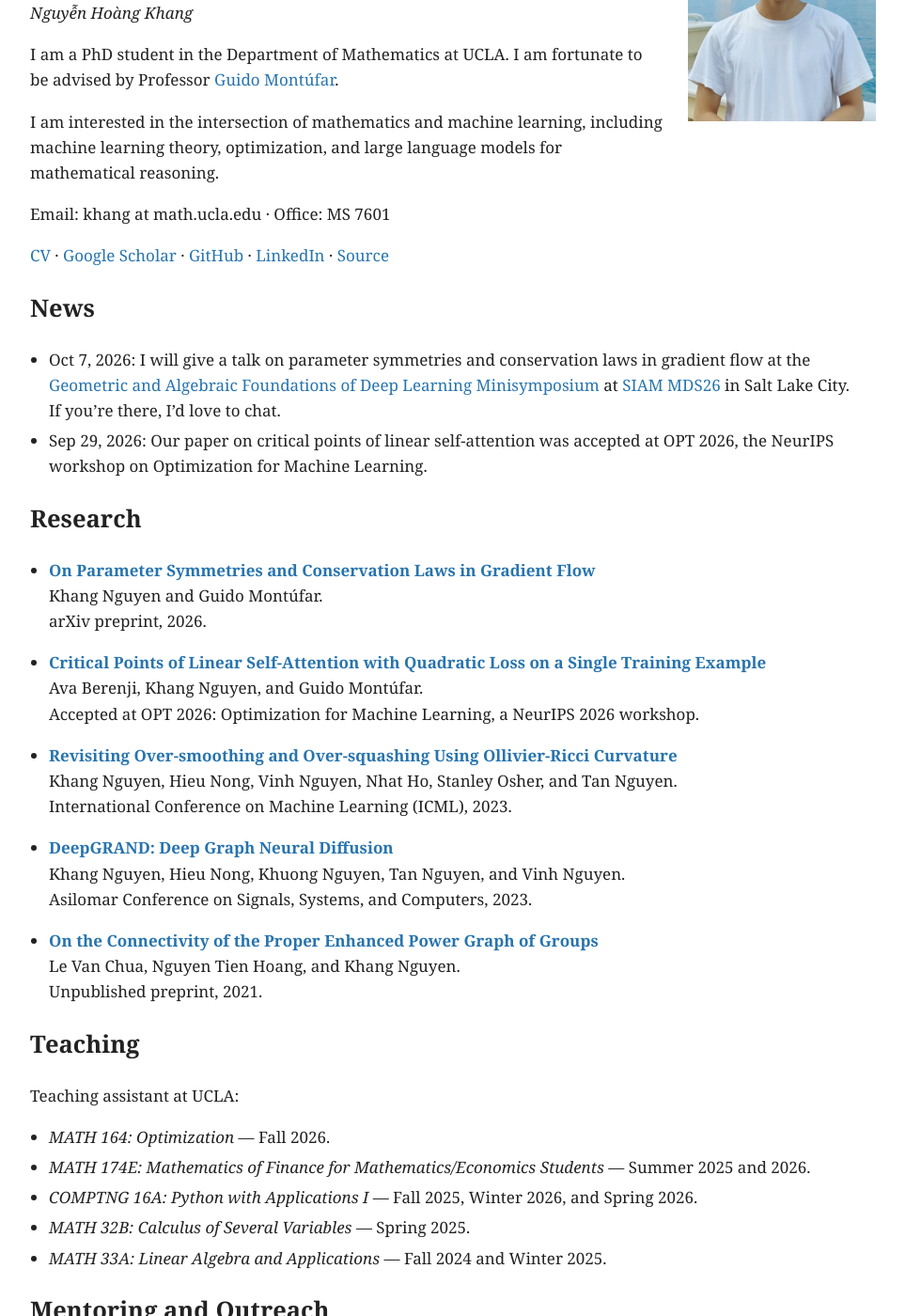
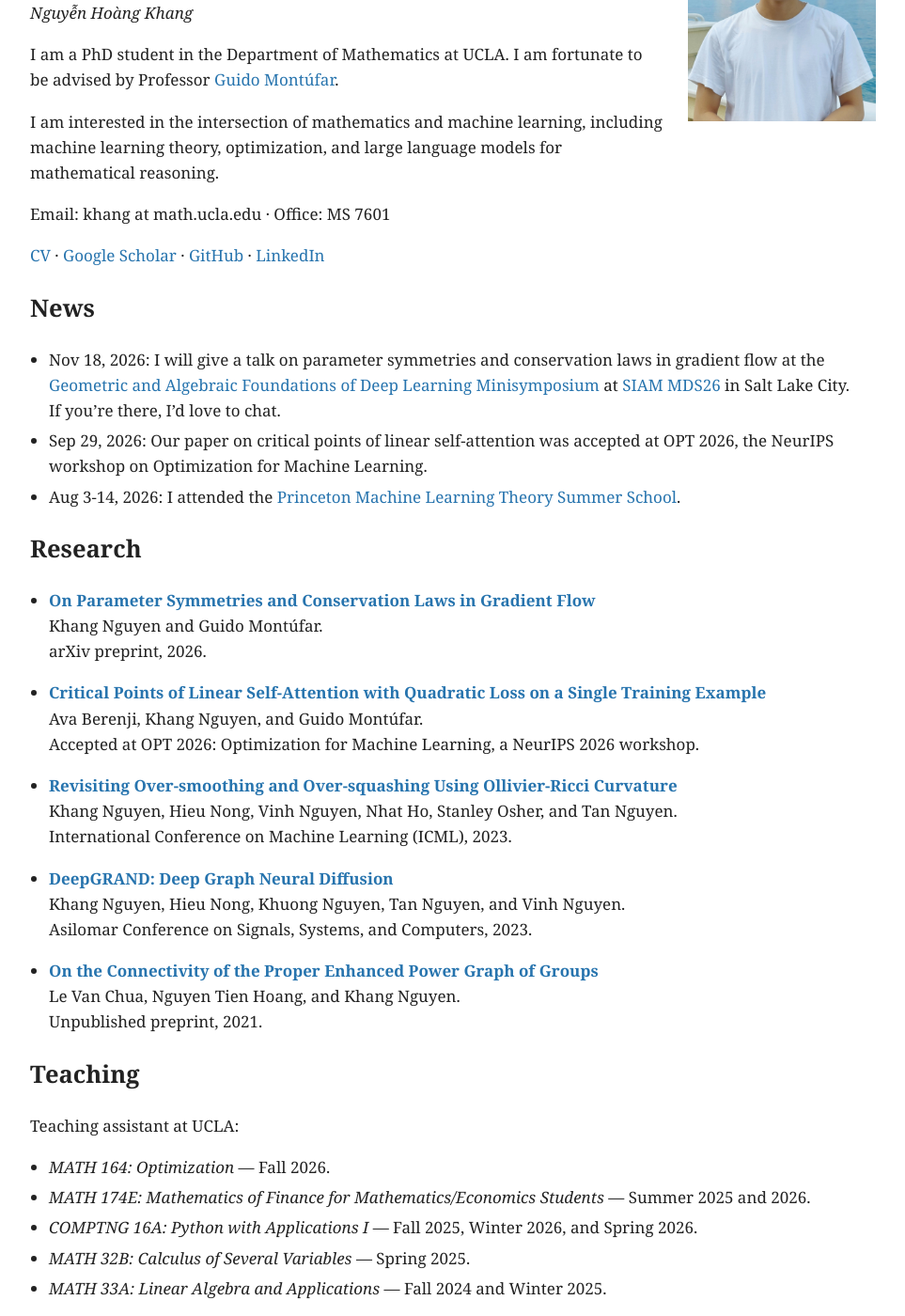
Before and after one commit to khangnguyen275/khangnguyen275.github.io, a Jekyll site: the page built from index.md, in a window 1280 px wide and 1400 px high, scrolled down 265 px. Shown: the whole window at 94% size, without its empty margins (158-1121 px from the left). Built offline with Jekyll 4.4.1, drawn with Linux system fonts in a browser that asks for light colours; some of the changed text lies outside the part shown.

Commit message:
added the Princeton ML theory summer school and removed the source to the footnote

```diff
--- a/_config.yml
+++ b/_config.yml
@@ -16,8 +16,7 @@
     link: "/miscellaneous/"
 
 footer: true
-footer_url: "https://github.com/ankitsultana/researcher"
-footer_text: "Adapted from Researcher by Ankit Sultana"
+footer_text: "Adapted from [Researcher](https://github.com/ankitsultana/researcher) by Ankit Sultana. [Website source](https://github.com/khangnguyen275/khangnguyen275.github.io)."
 
 sass:
   sass_dir: _sass
--- a/_layouts/default.html
+++ b/_layouts/default.html
@@ -83,9 +83,8 @@
                 {{ content }}
                 {% if site.footer == true %}
                     <hr />
-                    <p style="text-align: center; margin-bottom: 10px">
-                    <a href="{{ site.footer_url }}" style="color: black"><small>{{ site.footer_text }}</small></a>
-                    </p>
+                <div style="text-align: center; font-size: smaller; margin-bottom: 10px">{{ site.footer_text | markdownify }}
+                    </div>
                 {% endif %}
             </div>
     </div>
--- a/index.md
+++ b/index.md
@@ -23,14 +23,14 @@
 [CV]({{ '/assets/cv.pdf' | relative_url }}) ·
 [Google Scholar](https://scholar.google.com/citations?user=Bvch7-EAAAAJ&hl=en) ·
 [GitHub](https://github.com/khangnguyen275) ·
-[LinkedIn](https://www.linkedin.com/in/khangnguyen275/) ·
-[Source](https://github.com/khangnguyen275/khangnguyen275.github.io)
+[LinkedIn](https://www.linkedin.com/in/khangnguyen275/)
 
 ## News
 
-- Oct 7, 2026: I will give a talk on parameter symmetries and conservation laws in gradient flow at the [Geometric and Algebraic Foundations of Deep Learning Minisymposium](https://meetings.siam.org/sess/dsp_programsess.cfm?SESSIONCODE=89569) at [SIAM MDS26](https://www.siam.org/conferences-events/siam-conferences/mds26/program/program-abstracts/) in Salt Lake City. If you're there, I'd love to chat.
+- Nov 18, 2026: I will give a talk on parameter symmetries and conservation laws in gradient flow at the [Geometric and Algebraic Foundations of Deep Learning Minisymposium](https://meetings.siam.org/sess/dsp_programsess.cfm?SESSIONCODE=89569) at [SIAM MDS26](https://www.siam.org/conferences-events/siam-conferences/mds26/program/program-abstracts/) in Salt Lake City. If you're there, I'd love to chat.
 - Sep 29, 2026: Our paper on critical points of linear self-attention was accepted
   at OPT 2026, the NeurIPS workshop on Optimization for Machine Learning.
+- Aug 3-14, 2026: I attended the [Princeton Machine Learning Theory Summer School](https://mlschool.princeton.edu/).
 
 ## Research
 
```
